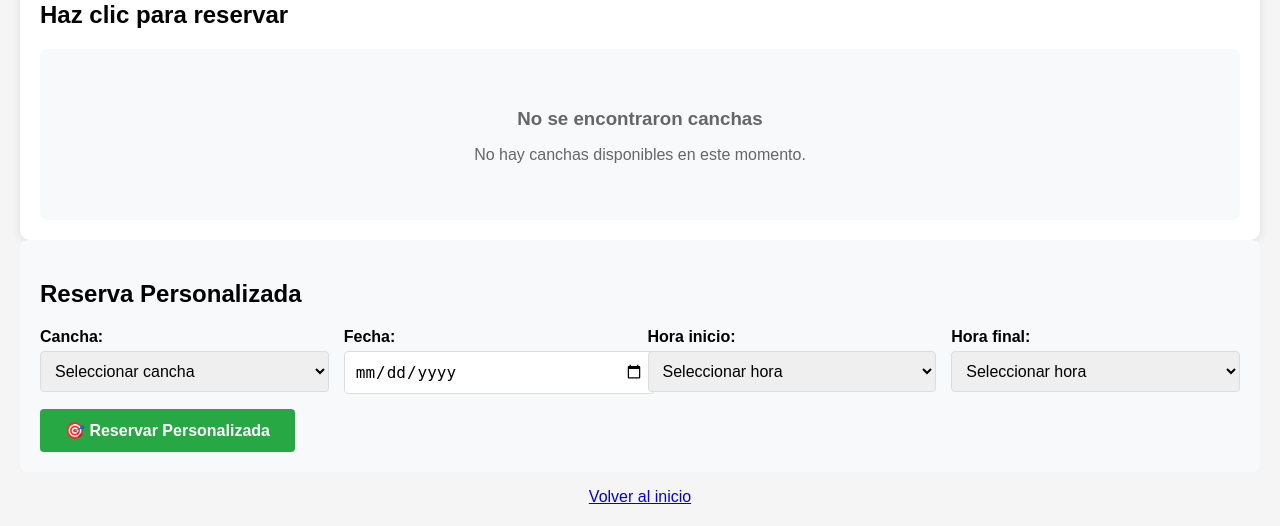
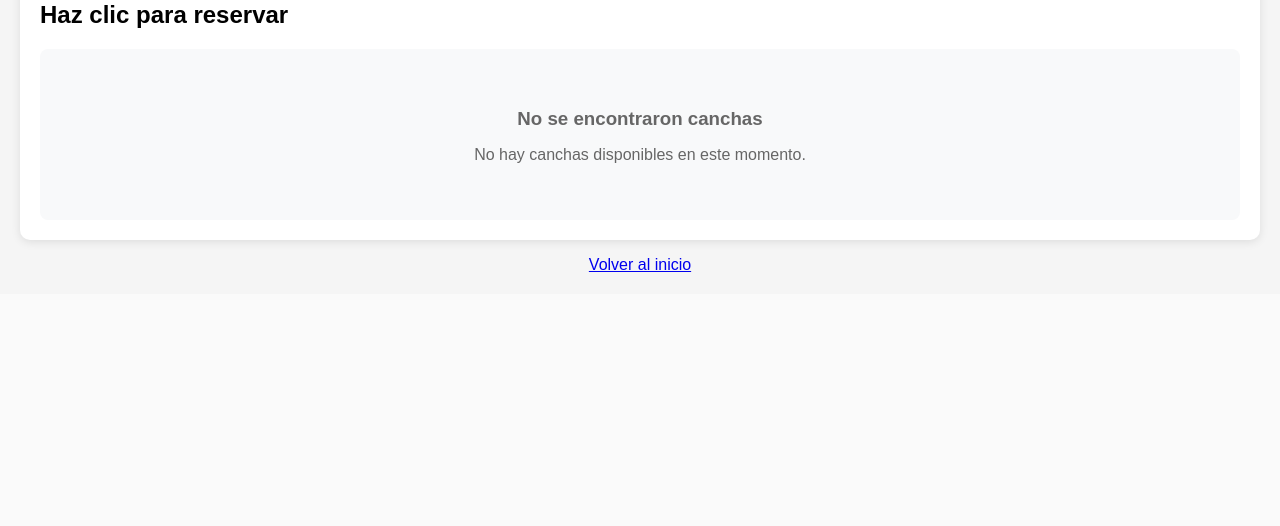
Before and after one commit to Kaz-zet/backendpr, a PHP site: page /calendario.php in a window 1280 px wide. Shown: the part 575-1101 px from the top of the page. After the commit the page ends 847 px from the top, so only its background shows below. Run offline with PHP 8.4, Linux system fonts and the light colour scheme; the visitor is signed in with stand-in values (Sample User, id 1); data that the repository does not hold is empty.

Commit message:
Update calendario.php

```diff
--- a/CanchApp/calendario.php
+++ b/CanchApp/calendario.php
@@ -23,6 +23,7 @@ try {
 
     if (!empty($filtro_nombre)) {
         $sql .= " AND (nombre LIKE ? OR lugar LIKE ?)";
+        // El % funciona para encontrar coincidiencias en la busqueda. ej: si busco "centro" me trae "Centro Deportivo" y otros resultados similares a eso
         $params[] = "%{$filtro_nombre}%";
         $params[] = "%{$filtro_nombre}%";
     }
@@ -349,58 +350,6 @@ $horarios = generarHorarios();
                 </div>
             <?php endif; ?>
         </div>
-
-        <!-- TAB 2: Reserva Personalizada -->
-        <div id="tab-personalizada" class="tab-content">
-            <div class="form-personalizada">
-                <h2>Reserva Personalizada</h2>
-                <form method="post">
-                    <div style="display: grid; grid-template-columns: 1fr 1fr 1fr 1fr; gap: 15px;">
-                        <div class="form-group">
-                            <label for="id_cancha">Cancha:</label>
-                            <select name="id_cancha" id="id_cancha" required>
-                                <option value="">Seleccionar cancha</option>
-                                <?php foreach ($canchas as $cancha): ?>
-                                    <option value="<?= $cancha['id_cancha'] ?>">
-                                        <?= htmlspecialchars($cancha['nombre']) ?> - <?= htmlspecialchars($cancha['lugar']) ?>
-                                    </option>
-                                <?php endforeach; ?>
-                            </select>
-                        </div>
-
-                        <div class="form-group">
-                            <label for="fecha">Fecha:</label>
-                            <input type="date" name="fecha" id="fecha" required min="<?= date('Y-m-d') ?>">
-                        </div>
-
-                        <div class="form-group">
-                            <label for="hora_inicio">Hora inicio:</label>
-                            <select name="hora_inicio" id="hora_inicio" required>
-                                <option value="">Seleccionar hora</option>
-                                <?php foreach ($horarios as $horario): ?>
-                                    <option value="<?= $horario ?>"><?= $horario ?></option>
-                                <?php endforeach; ?>
-                            </select>
-                        </div>
-
-                        <div class="form-group">
-                            <label for="hora_final">Hora final:</label>
-                            <select name="hora_final" id="hora_final" required>
-                                <option value="">Seleccionar hora</option>
-                                <?php
-                                for ($h = 9; $h <= 23; $h++) {
-                                    $hora_fin = sprintf("%02d:00", $h);
-                                    echo "<option value='{$hora_fin}'>{$hora_fin}</option>";
-                                }
-                                ?>
-                            </select>
-                        </div>
-                    </div>
-
-                    <button type="submit" name="reservar_personalizada" class="btn btn-success">🎯 Reservar Personalizada</button>
-                </form>
-            </div>
-        </div>
     </div>
 
     <p style="text-align: center;">
```
